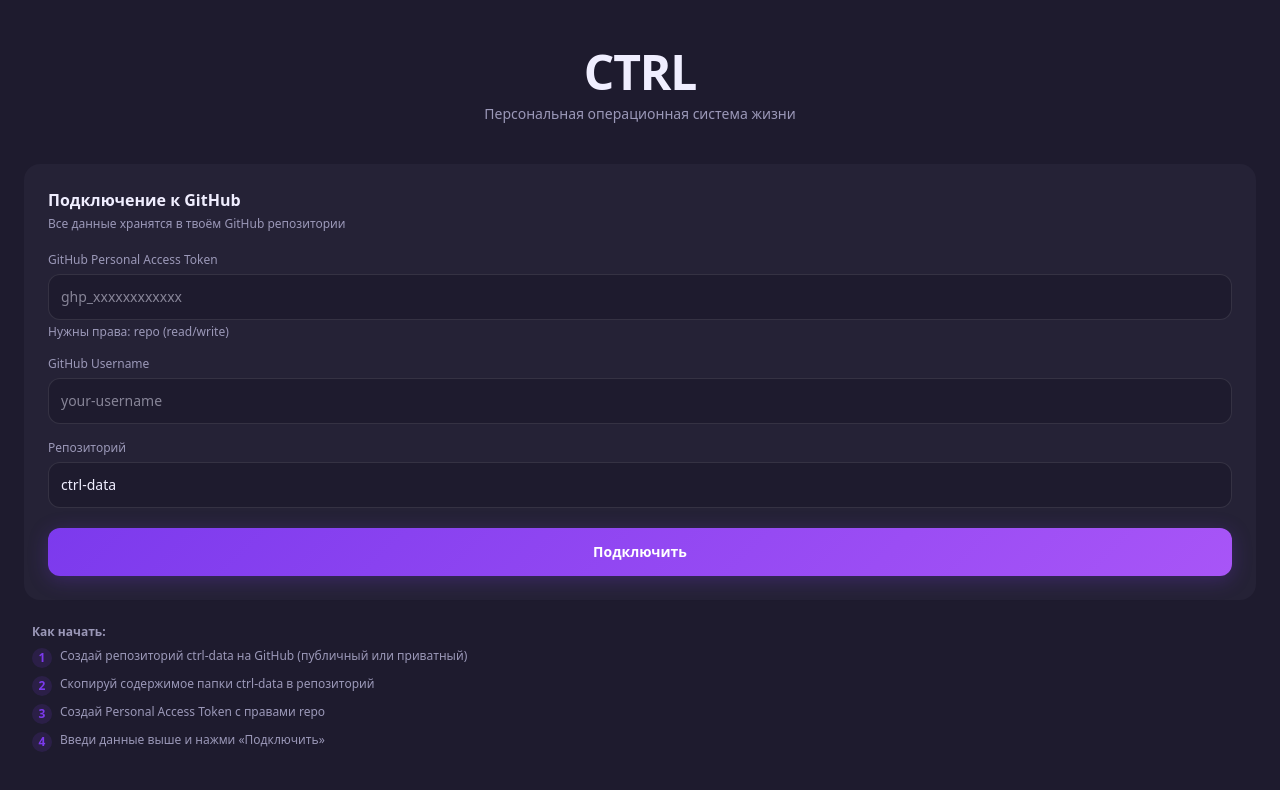
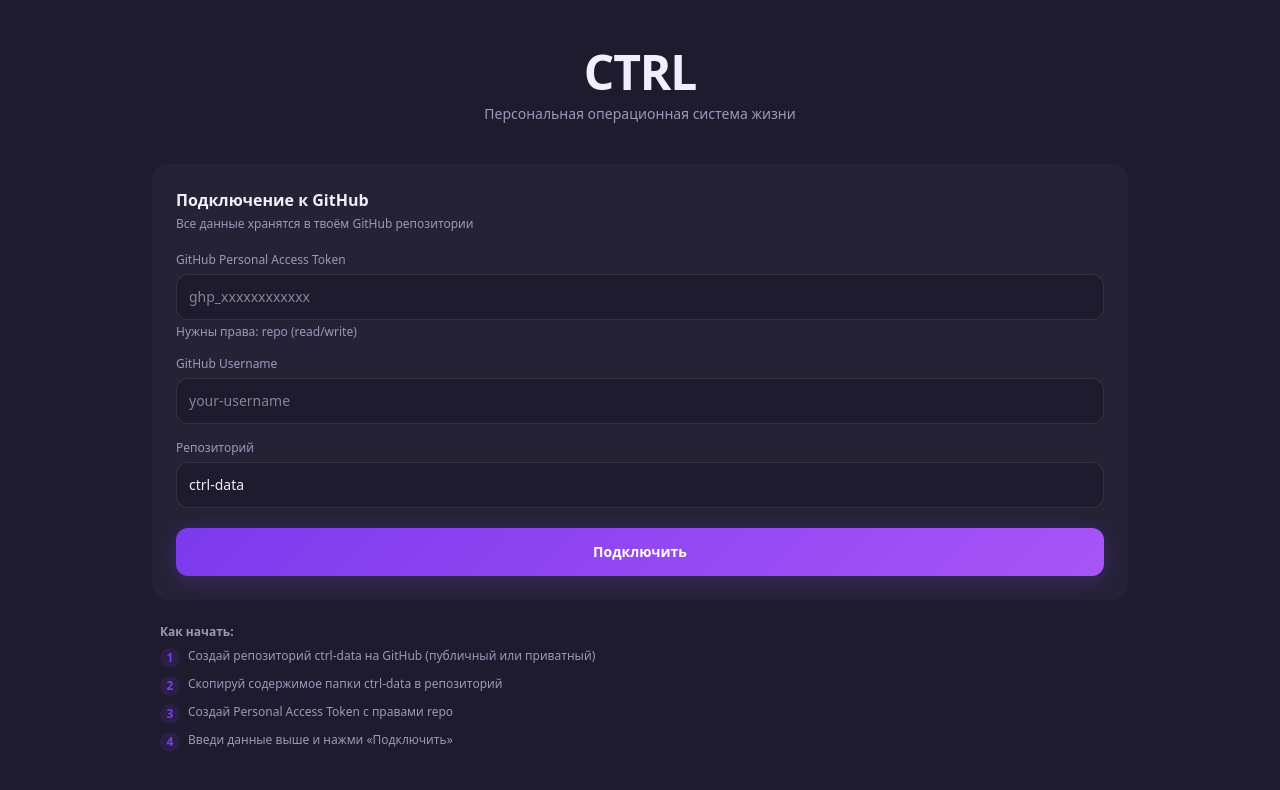
Before and after one commit to Szobs/ctrl-pwa, a React (Vite) app: page /setup in a window 1280 px wide. Shown: the top 790 px of the page. Built offline with nearby package versions, Linux system fonts and the light colour scheme.

Commit message:
Desktop: 10% side padding on all pages via #root

```diff
--- a/src/index.css
+++ b/src/index.css
@@ -22,6 +22,7 @@
   #root {
     max-width: 100%;
     margin: 0;
+    padding: 0 10%;
   }
 }
 
--- a/src/pages/MainScreen.tsx
+++ b/src/pages/MainScreen.tsx
@@ -88,7 +88,7 @@
 
       {/* ── DESKTOP: 3 колонки на всю ширину ── */}
       {isDesktop && <div
-        style={{ display: 'grid', gridTemplateColumns: '1fr 1fr 1fr', gap: 16, padding: '32px 10% 96px', alignItems: 'start' }}
+        style={{ display: 'grid', gridTemplateColumns: '1fr 1fr 1fr', gap: 16, padding: '32px 0 96px', alignItems: 'start' }}
       >
         {/* ── ЛЕВАЯ: Проекты ── */}
         <div>
```
